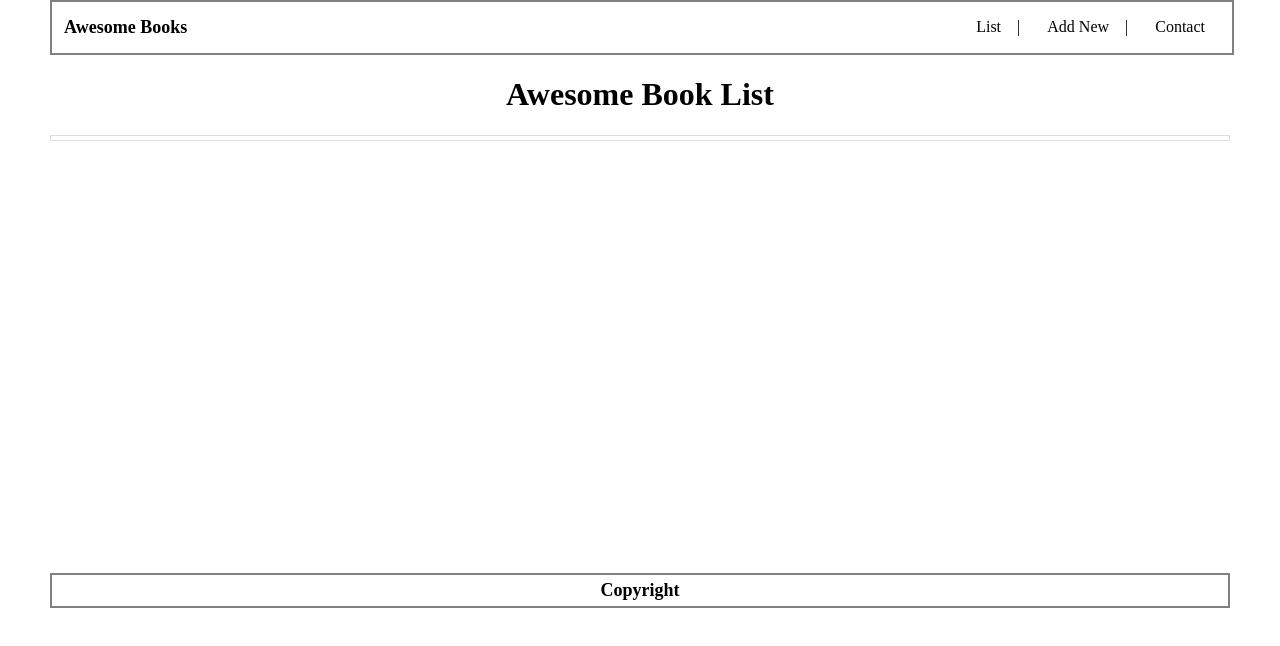
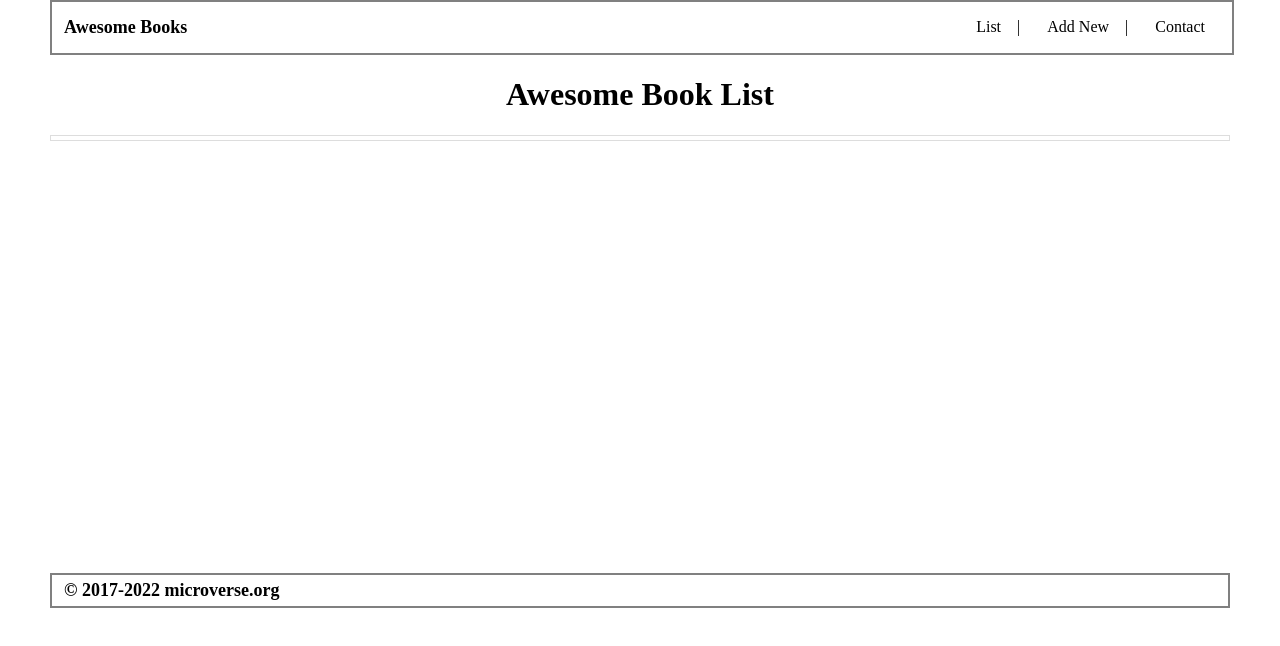
Before and after one commit to asifaminisonline/Awesome-Book, a website: page Index.html in a window 1280 px wide. Drawn offline with Linux system fonts and the light colour scheme.

Commit message:
Add changes in index.html

```diff
--- a/Index.html
+++ b/Index.html
@@ -57,7 +57,7 @@
               </div>
 
               <footer>
-                <h1 class="footer">Copyright</h1>
+                <h1 class="footer">© 2017-2022 microverse.org</h1>
             </footer>
         <script src="./main.js"></script>
         </body>
--- a/style.css
+++ b/style.css
@@ -108,9 +108,8 @@ tr:nth-child(odd) {
 }
 
 .footer {
+  text-align: left;
   border: 2px solid grey;
-
-  /* font-weight: bold; */
   font-size: 18px;
   padding: 5px 12px;
 }
```
